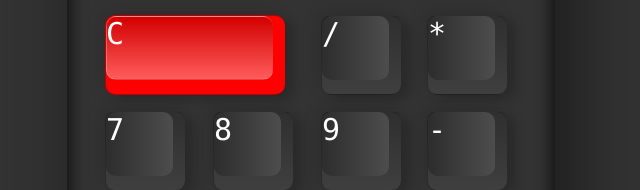
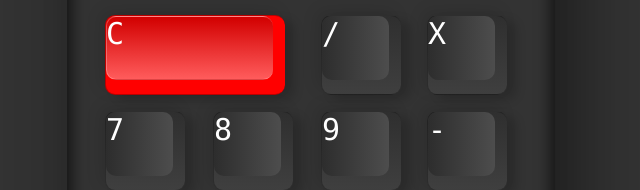
Before and after one commit to oMelonz/Calculator, a plain HTML site: page Calculator/index.html in a window 1280 px wide. Shown: the part 211-401 px from the top of the page, 329-969 px from the left. Drawn offline with Linux system fonts and the light colour scheme.

Commit message:
Multiplication
Changes multiplication sign

```diff
--- a/Calculator/index.html
+++ b/Calculator/index.html
@@ -14,7 +14,7 @@
 
                 <span class="num" onclick="calc.txt.value+='/'"><i>/</i></span>
 
-                <span class="num" onclick="calc.txt.value+='X'"><i>*</i></span>
+                <span class="num" onclick="calc.txt.value+='X'"><i>X</i></span>
 
                 <span class="num" onclick="calc.txt.value+='7'"><i>7</i></span>
 
```
